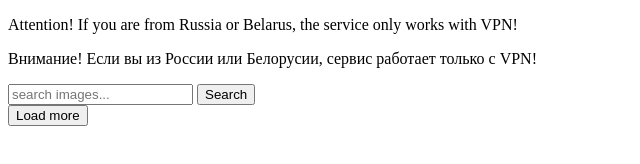
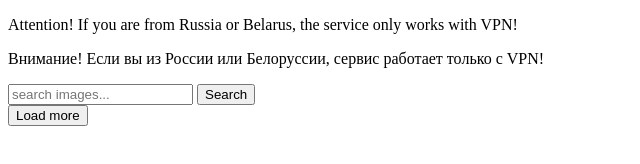
Before and after one commit to devisd/filmoteka-test, a plain HTML site: page index.html in a window 1280 px wide. Shown: the full height of the page, 0-640 px from the left. Drawn offline with Linux system fonts and the light colour scheme.

Commit message:
Deploying to gh-pages from @ devisd/filmoteka-test@bca148e3bb19da3a3523c136399d0f71bc42d7d7 🚀

```diff
--- a/index.html
+++ b/index.html
@@ -1 +1 @@
-<!DOCTYPE html><html lang="en"><head><meta charset="UTF-8"><meta http-equiv="X-UA-Compatible" content="IE=edge"><meta name="viewport" content="width=device-width, initial-scale=1.0"><title>Photo-Search</title><link rel="stylesheet" href="/filmoteka-test/js.8e7c8a93.css"></head><body> <div class="warning"> <p>Attention! If you are from Russia or Belarus, the service only works with VPN!</p> <p>Внимание! Если вы из России или Белорусии, сервис работает только с VPN!</p> </div> <form class="search-form" id="search-form"> <input type="text" name="searchQuery" autocomplete="off" placeholder="search images..."> <button type="submit">Search</button> </form> <div class="gallery"></div> <button type="button" class="load-more">Load more</button> <script src="/filmoteka-test/js.7c91581b.js"></script> </body></html>
+<!DOCTYPE html><html lang="en"><head><meta charset="UTF-8"><meta http-equiv="X-UA-Compatible" content="IE=edge"><meta name="viewport" content="width=device-width, initial-scale=1.0"><title>Photo-Search</title><link rel="stylesheet" href="/filmoteka-test/js.8e7c8a93.css"></head><body> <div class="warning"> <p>Attention! If you are from Russia or Belarus, the service only works with VPN!</p> <p>Внимание! Если вы из России или Белоруссии, сервис работает только с VPN!</p> </div> <form class="search-form" id="search-form"> <input type="text" name="searchQuery" autocomplete="off" placeholder="search images..."> <button type="submit">Search</button> </form> <div class="gallery"></div> <button type="button" class="load-more">Load more</button> <script src="/filmoteka-test/js.7c91581b.js"></script> </body></html>
```
